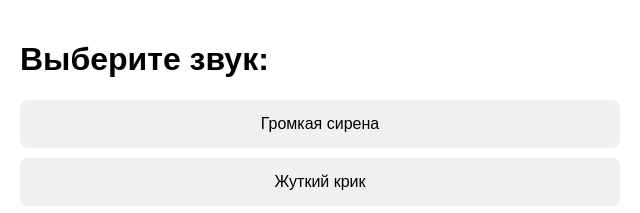
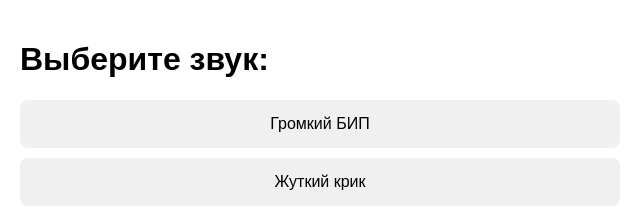
Before and after one commit to artkkurs890/SoundBest, a plain HTML site: page index.html in a window 1280 px wide. Shown: the top 213 px of the page, 320-960 px from the left. Drawn offline with Linux system fonts and the light colour scheme.

Commit message:
index.html

```diff
--- a/index.html
+++ b/index.html
@@ -29,8 +29,8 @@
 <body>
     <h1>Выберите звук:</h1>
 
-    <button class="sound-btn" onclick="redirectWithSound('alarm', 'https://example.com/sounds/alarm.mp3')">
-        Громкая сирена
+    <button class="sound-btn" onclick="redirectWithSound('beep', '1.html')">
+        Громкий БИП
     </button>
 
     <button class="sound-btn" onclick="redirectWithSound('scream', 'https://example.com/sounds/scream.mp3')">
```
